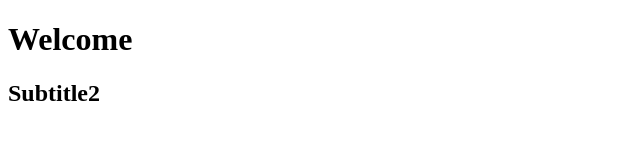
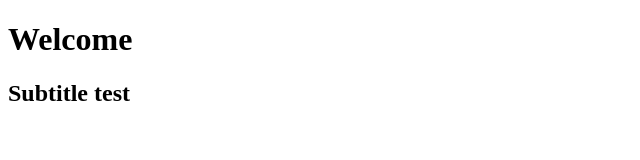
Before and after one commit to temildan/project1, a plain HTML site: page index.html in a window 1280 px wide. Shown: the full height of the page, 0-640 px from the left. Drawn offline with Linux system fonts and the light colour scheme.

Commit message:
Update index.html

```diff
--- a/index.html
+++ b/index.html
@@ -7,6 +7,6 @@
 </head>
 <body>
     <h1>Welcome</h1>
-    <h2>Subtitle2</h2>
+    <h2>Subtitle test</h2>
 </body>
 </html>
```
